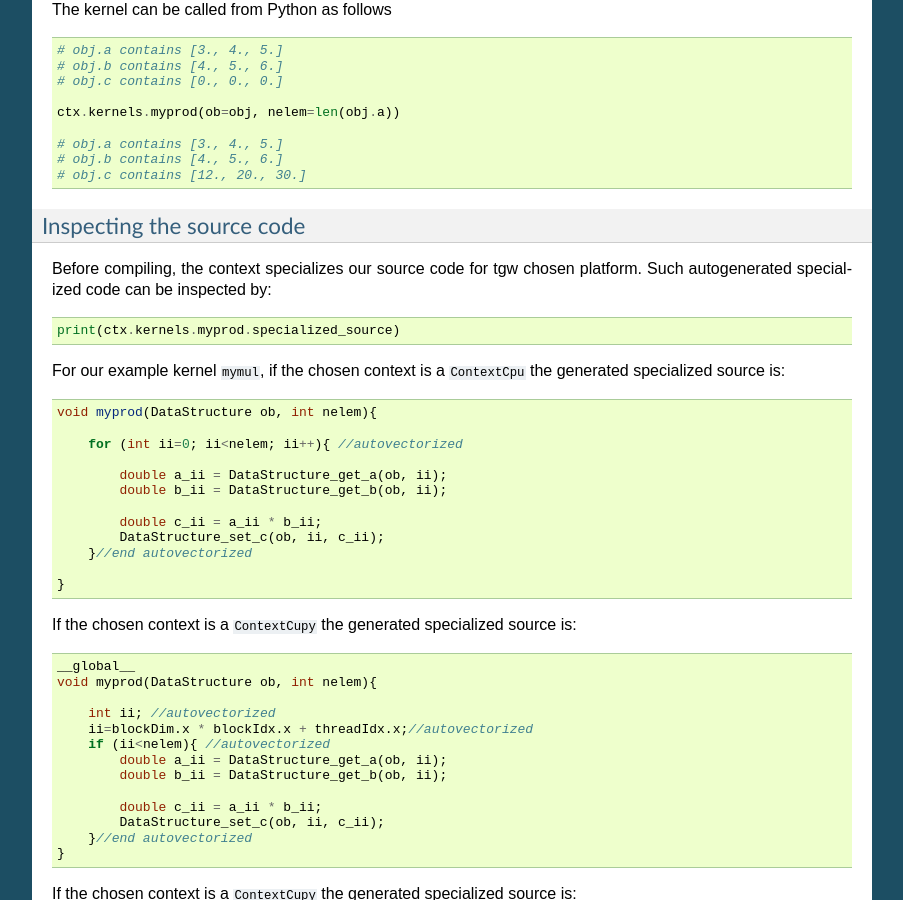
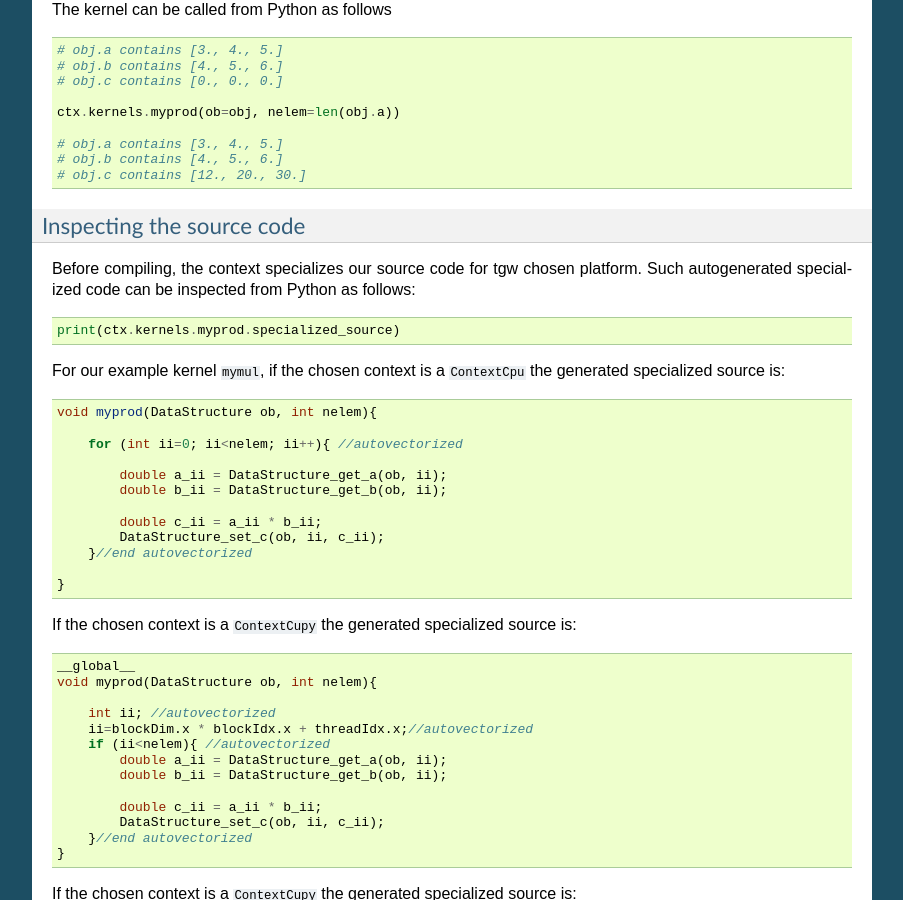
Before and after one commit to xsuite/xsuite, a Sphinx documentation site: the page built from docs/xobjexample.rst, in a window 1280 px wide and 900 px high, scrolled down 3234 px. Shown: the whole window, without its empty margins (198-1101 px from the left). Built offline with Sphinx 7.4.7, drawn with Linux system fonts in a browser that asks for light colours.

Commit message:
Quick push

```diff
--- a/docs/xobjexample.rst
+++ b/docs/xobjexample.rst
@@ -188,7 +188,7 @@
 Inspecting the source code
 --------------------------
 
-Before compiling, the context specializes our source code for tgw chosen platform. Such autogenerated specialized code can be inspected by:
+Before compiling, the context specializes our source code for tgw chosen platform. Such autogenerated specialized code can be inspected from Python as follows:
 
 .. code-block:: python
 
```
